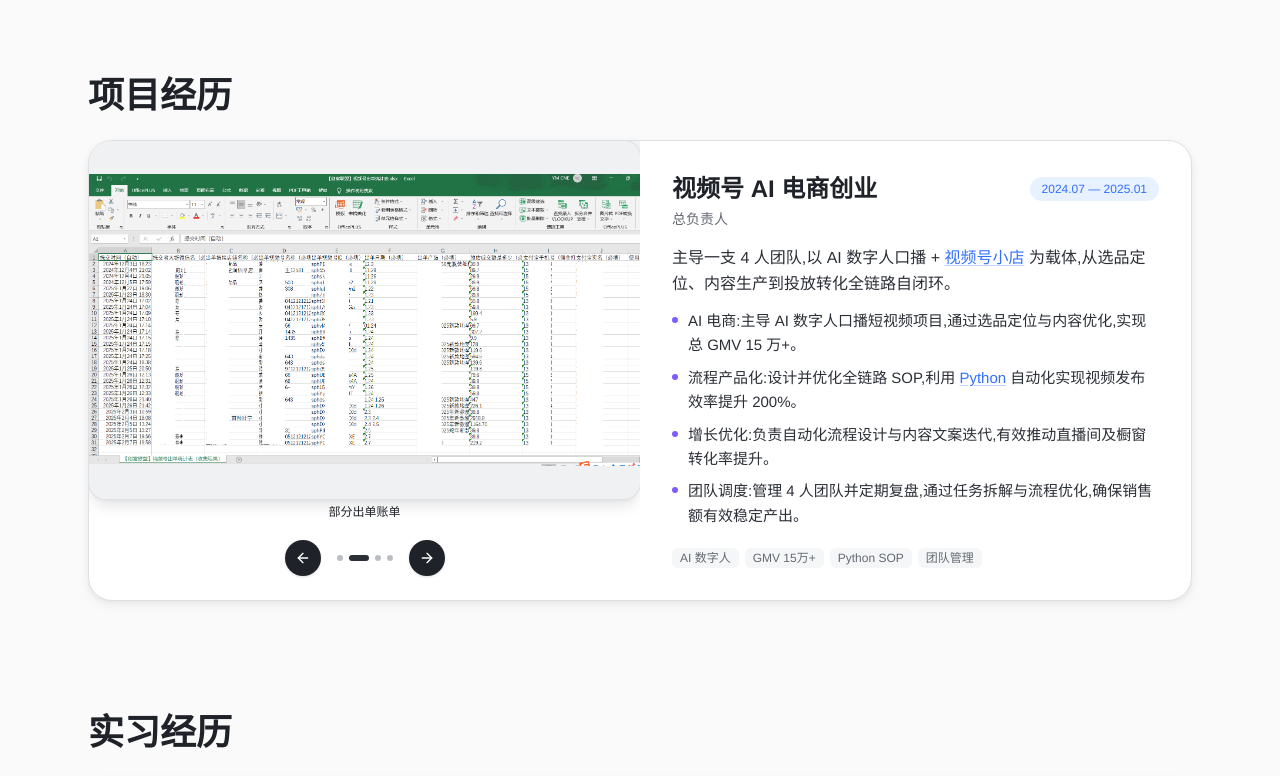
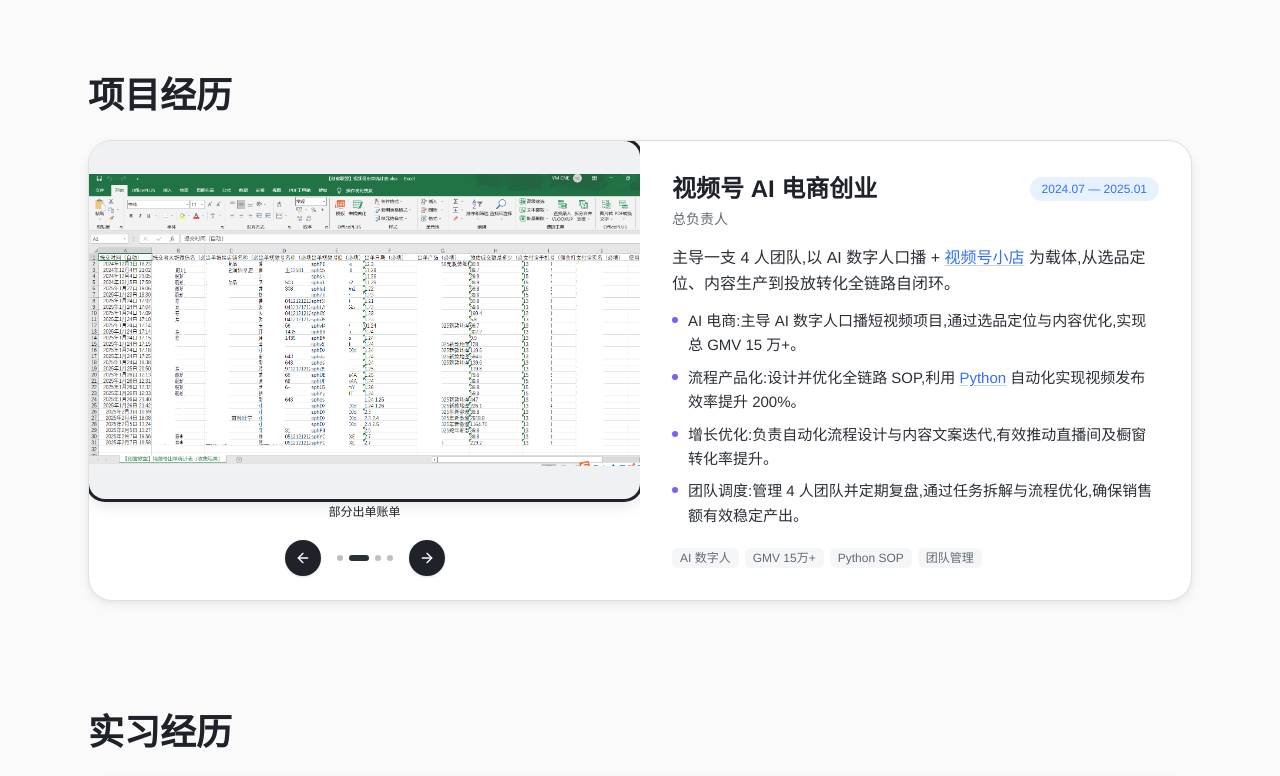
Before and after one commit to cneym1125/lingqi-CV, a React (Vite) app: page / in a window 1280 px wide. Shown: the part 700-1476 px from the top of the page. Built offline with nearby package versions, Linux system fonts and the light colour scheme.

Commit message:
style: 轮播图片边框改为3px黑色有质感

```diff
--- a/src/components/Carousel.tsx
+++ b/src/components/Carousel.tsx
@@ -120,7 +120,7 @@ export function Carousel({ slides, autoplay = true }: Props) {
               else if ((activeIndex - 1 + total) % total === index) go(-1)
               else if ((activeIndex + 1) % total === index) go(1)
             }}
-            className="absolute inset-0 w-full rounded-2xl shadow-lg ring-1 ring-ink-100"
+            className="absolute inset-0 w-full rounded-2xl shadow-lg ring-[3px] ring-ink-900"
             style={{
               ...getStyle(index),
               height: fixedHeight,
```
